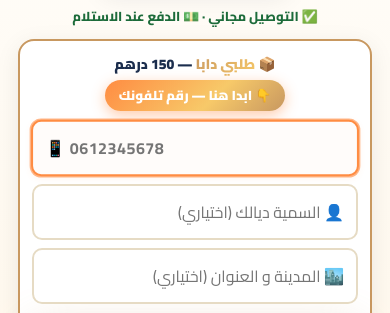
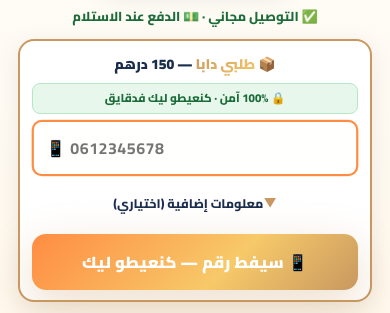
Before and after one commit to mouhabmzibra-rgb/solaryn, a website: page ar.html in a window 390 px wide. Shown: the part 383-696 px from the top of the page. Drawn offline with Linux system fonts and the light colour scheme.

Commit message:
feat(ar): trust badge + progressive disclosure + reframed submit CTA
Three combined fixes targeting the IC -> typing rate (currently 10%,
norm 30-50%).

1. Trust badge above tel input (both hero + main forms):
   '🔒 100% آمن · كنعيطو ليك فدقايق'
   Light green background, replaces the bouncing arrow. Tackles the
   #1 user fear: 'giving my phone is risky'.

2. Progressive disclosure: prenom + adresse hidden by default behind
   a native <details> element 'معلومات إضافية (اختياري)'.
   Initial form view: just 1 field (tel) + submit button. Massively
   lower psychological commitment threshold.
   - Native <details> for accessibility + no JS needed for toggle
   - ▼/▲ chevron via CSS pseudo-element
   - Tracks expand/collapse via gtag events extras_opened/extras_closed

3. Submit CTA copy reframed:
   Before: '📦 طلبي دابا — 150 درهم' (Order now — 150 MAD)
   After:  '📱 سيفط رقم — كنعيطو ليك' (Send your number — we call you)
   Less commitment, clearer promise of next step.

Expected impact: IC -> typing 10% -> 25-40% (3-4x)

```diff
--- a/ar.html
+++ b/ar.html
@@ -222,6 +222,30 @@ img{max-width:100%;display:block;height:auto}
   border-color:var(--orange) !important;
   box-shadow:0 0 0 3px rgba(255,140,66,.18);
 }
+
+/* ─── Trust badge next to tel (reassurance + benefit) ─── */
+.page-ar .tel-trust{
+  background:#e7f7ec;color:var(--green);
+  padding:5px 10px;border-radius:8px;
+  font-size:11.5px;font-weight:800;
+  text-align:center;border:1px solid #b6e6c4;
+  margin-bottom:6px;
+}
+
+/* ─── Progressive disclosure for optional fields ─── */
+.page-ar details.extras{margin:4px 0 12px}
+.page-ar details.extras > summary{
+  cursor:pointer;list-style:none;text-align:center;
+  font-size:12.5px;font-weight:800;color:var(--navy);
+  padding:8px 0;user-select:none;
+}
+.page-ar details.extras > summary::-webkit-details-marker{display:none}
+.page-ar details.extras > summary::before{
+  content:'▼ ';display:inline-block;transition:transform .2s;color:var(--gold);
+}
+.page-ar details.extras[open] > summary::before{content:'▲ ';color:var(--orange)}
+.page-ar details.extras > summary:hover{color:var(--orange)}
+.page-ar details.extras > .field:first-of-type{margin-top:4px}
 
 /* ─── Floating "ابدا هنا" arrow above tel field ─── */
 @keyframes arrowBounce {
@@ -491,26 +515,28 @@ img{max-width:100%;display:block;height:auto}
           <input type="hidden" name="source" value="fb_ar_hero">
 
           <div class="field tel-field-wrap">
-            <div class="tel-cta-arrow">👇 ابدا هنا — رقم تلفونك</div>
+            <div class="tel-trust">🔒 100% آمن · كنعيطو ليك فدقايق</div>
             <input type="tel" name="tel" required autocomplete="tel" inputmode="tel" dir="ltr"
                    maxlength="25" placeholder="📱 0612345678" class="tel-pulse">
             <div class="field-error">رقم الهاتف ماشي صحيح (مثال: 0612345678)</div>
           </div>
 
+          <details class="extras">
+            <summary>معلومات إضافية (اختياري)</summary>
             <div class="field">
-            <input type="text" name="prenom" autocomplete="given-name" placeholder="👤 السمية ديالك (اختياري)">
+              <input type="text" name="prenom" autocomplete="given-name" placeholder="👤 السمية ديالك">
               <div class="field-error">السمية ماشي صحيحة</div>
             </div>
-
             <div class="field">
               <input type="text" name="adresse" autocomplete="street-address"
-                   placeholder="🏙️ المدينة و العنوان (اختياري)">
+                     placeholder="🏙️ المدينة و العنوان">
               <div class="field-error">العنوان ماشي صحيح</div>
             </div>
+          </details>
 
           <button type="submit" class="submit-btn">
             <span class="spinner"></span>
-            <span class="btn-text">📦 طلبي دابا — 150 درهم</span>
+            <span class="btn-text">📱 سيفط رقم — كنعيطو ليك</span>
           </button>
         </form>
       </div>
@@ -603,31 +629,31 @@ img{max-width:100%;display:block;height:auto}
         <input type="hidden" name="source" value="fb_ar_main">
 
         <div class="field tel-field-wrap">
-          <label>📱 رقم الهاتف (واتساب) — <span style="color:var(--orange)">إجباري</span></label>
-          <div class="tel-cta-arrow">👇 ابدا هنا</div>
+          <label>📱 رقم الهاتف (واتساب)</label>
+          <div class="tel-trust">🔒 100% آمن · كنعيطو ليك فدقايق</div>
           <input type="tel" name="tel" required autocomplete="tel" inputmode="tel" dir="ltr"
                  maxlength="25" placeholder="0612345678" class="tel-pulse">
-          <div class="field-help">📌 باش نعيطو ليك ونأكدو الطلب</div>
           <div class="field-error">رقم الهاتف ماشي صحيح (مثال: 0612345678)</div>
         </div>
 
+        <details class="extras">
+          <summary>معلومات إضافية (اختياري)</summary>
           <div class="field">
             <label>👤 السمية الشخصية</label>
-          <input type="text" name="prenom" autocomplete="given-name" placeholder="مثال: نادية (اختياري)">
+            <input type="text" name="prenom" autocomplete="given-name" placeholder="مثال: نادية">
             <div class="field-error">السمية ماشي صحيحة</div>
           </div>
-
           <div class="field">
-          <label>🏙️ المدينة و العنوان (اختياري)</label>
+            <label>🏙️ المدينة و العنوان</label>
             <textarea name="adresse" autocomplete="street-address"
-                    placeholder="مثال: الدار البيضاء، حي الفتح، زنقة 12 (اختياري)"></textarea>
-          <div class="field-help">📌 يمكن نسولوك عليه فالتلفون</div>
+                      placeholder="مثال: الدار البيضاء، حي الفتح، زنقة 12"></textarea>
             <div class="field-error">العنوان ماشي صحيح</div>
           </div>
+        </details>
 
         <button type="submit" class="submit-btn">
           <span class="spinner"></span>
-          <span class="btn-text">📦 طلبي دابا — 150 درهم</span>
+          <span class="btn-text">📱 سيفط رقم — كنعيطو ليك</span>
         </button>
 
         <p class="callback-note">
@@ -975,6 +1001,17 @@ img{max-width:100%;display:block;height:auto}
     });
   });
 
+  // ─── Track when user expands optional fields (engagement signal) ───
+  document.querySelectorAll('details.extras').forEach(details => {
+    details.addEventListener('toggle', () => {
+      if (window.gtag){
+        window.gtag('event', details.open ? 'extras_opened' : 'extras_closed', {
+          form_id: details.closest('form') ? details.closest('form').id : 'unknown'
+        });
+      }
+    });
+  });
+
   // ─── Form validation (3 fields: prenom, tel, adresse-combined) ───
   function setFieldError(form, name, hasError){
     const el = form.querySelector(`[name="${name}"]`);
```
Lines whose indentation alone changed are shown as unchanged.
